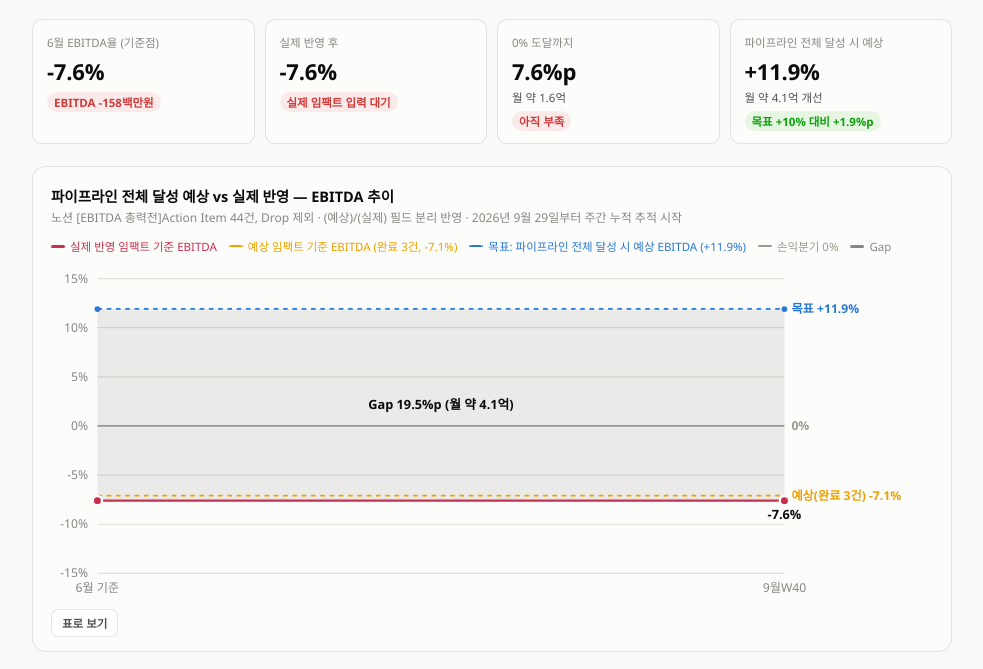
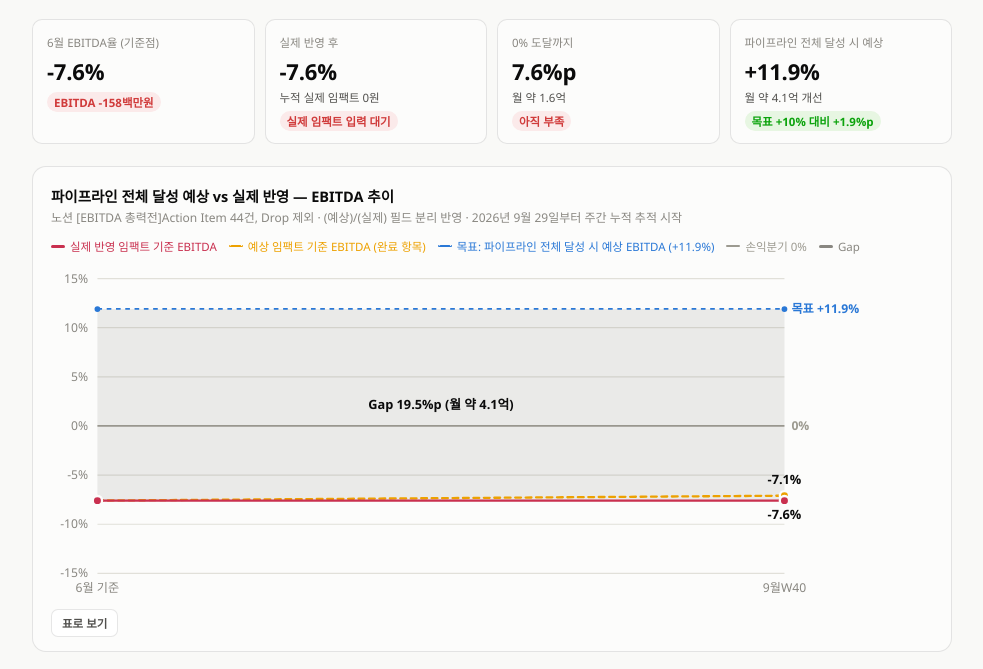
Before and after one commit to ywjangjang/ebitda-dashboard, a plain HTML site: page index.html in a window 1280 px wide. Shown: the part 131-800 px from the top of the page, without its empty margins (148-1131 px from the left). Drawn offline with Linux system fonts and the light colour scheme; a web font is replaced by a local one.

Commit message:
Add files via upload

```diff
--- a/index.html
+++ b/index.html
@@ -194,8 +194,9 @@
     </div>
     <div class="tile">
       <span class="label">실제 반영 후</span>
-      <span class="value">-7.6%</span>
-      <span class="delta critical">실제 임팩트 입력 대기</span>
+      <span class="value" id="tileActVal">-7.6%</span>
+      <span class="sub" id="tileActAmt">누적 실제 임팩트 0원</span>
+      <span class="delta critical" id="tileActDelta">실제 임팩트 입력 대기</span>
     </div>
     <div class="tile">
       <span class="label">0% 도달까지</span>
@@ -219,7 +220,7 @@
       </div>
       <div class="legend">
         <span class="key" style="color:var(--series-red)"><span class="swatch" style="background:var(--series-red)"></span>실제 반영 임팩트 기준 EBITDA</span>
-        <span class="key" style="color:var(--series-yellow)"><span class="swatch dash"></span>예상 임팩트 기준 EBITDA (완료 3건, -7.1%)</span>
+        <span class="key" style="color:var(--series-yellow)"><span class="swatch dash"></span>예상 임팩트 기준 EBITDA (완료 항목)</span>
         <span class="key" id="legendTarget" style="color:var(--series-blue)"><span class="swatch dash"></span>목표: 파이프라인 전체 달성 시 예상 EBITDA (+11.9%)</span>
         <span class="key" id="legendOrig" style="color:var(--text-muted)" hidden><span class="swatch" style="background:none;border-top:2px dotted currentColor;height:0"></span>최초 목표 (+11.9%)</span>
         <span class="key" style="color:var(--baseline)"><span class="swatch solid-line"></span>손익분기 0%</span>
@@ -233,7 +234,7 @@
 
   <div class="callout">
     <span>⚠️</span>
-    <span><b>주의:</b> 파란 점선은 '목표' — Drop 제외 44건을 전부 실현했을 때 기대되는 EBITDA율입니다. 최초 목표(+11.9%)는 전 항목의 "(예상) 월 EBITDA 임팩트" 합계 기준이고, 이후 "(실제) 월 EBITDA 임팩트"가 입력된 항목은 예상 대신 실제 값으로 바꿔 넣어 매주 <b>조정 목표</b>로 다시 계산합니다(실제가 예상보다 작으면 목표 하향, 크면 상향). 조정이 생기면 최초 목표는 회색 점선으로 남겨 비교할 수 있게 했어요. 노란 점선 '예상 임팩트 기준 EBITDA'는 이 중 상태가 '임팩트 적용 완료'인 3건의 (예상) 합계(1,000만원)만 반영한 값으로, 아직 실제 수치가 들어오지 않은 항목의 기대치를 먼저 보여줍니다. 빨간 실선은 "(실제) 월 EBITDA 임팩트"가 실제로 입력된 항목만 반영합니다 — 지금은 '임팩트 적용 완료' 3건을 포함해 이 필드가 아직 아무 항목에도 입력되지 않아서 실제 선이 베이스라인에 그대로 머물러 있어요. 담당자가 실제 수치를 입력하면 다음 갱신부터 반영됩니다.</span>
+    <span><b>주의:</b> 파란 점선은 '목표' — Drop 제외 44건을 전부 실현했을 때 기대되는 EBITDA율입니다. 최초 목표(+11.9%)는 전 항목의 "(예상) 월 EBITDA 임팩트" 합계 기준이고, 이후 "(실제) 월 EBITDA 임팩트"가 입력된 항목은 예상 대신 실제 값으로 바꿔 넣어 매주 <b>조정 목표</b>로 다시 계산합니다(실제가 예상보다 작으면 목표 하향, 크면 상향). 조정이 생기면 최초 목표는 회색 점선으로 남겨 비교할 수 있게 했어요. 빨간 실선('실제 반영 임팩트 기준')과 노란 점선('예상 임팩트 기준')은 둘 다 6월 기준(완료 항목 0건)에서 시작해 매주 한 점씩 쌓이는 선이에요 — 노란 선은 상태가 '임팩트 적용 완료'인 항목의 "(예상)" 값만 반영합니다(현재 3건, 1,000만원). 빨간 실선은 "(실제) 월 EBITDA 임팩트"가 실제로 입력된 항목만 반영합니다 — 지금은 '임팩트 적용 완료' 3건을 포함해 이 필드가 아직 아무 항목에도 입력되지 않아서 실제 선이 베이스라인에 그대로 머물러 있어요. 담당자가 실제 수치를 입력하면 다음 갱신부터 반영됩니다.</span>
   </div>
 
   <footer>
@@ -268,16 +269,15 @@
     originalTargetAmt: 405690000, // 최초 목표의 금액: Drop 제외 전체 "(예상) 월 EBITDA 임팩트" 합계(원). originalTarget과 함께 갱신할 것.
     baselineEbitda: -158000000, // 6월 EBITDA(원) — 0% 도달까지 필요한 금액 계산용
     revenueBase: 2079000000, // 6월 매출액(역산) — 약 2,079만원 = EBITDA율 1%p의 100배
-    expectedFromCompleted: {
-      // 상태가 "임팩트 적용 완료"인 항목만의 "(예상) 월 EBITDA 임팩트" 합계를 베이스라인에 반영한 참고값.
-      // 완료 건수나 합계가 바뀌면 value/amount/count를 다시 계산해서 넣어줄 것.
-      value: -7.1,
-      amount: 10000000,
-      count: 3
-    },
     points: [
       {label:"6월 기준", value:-7.6, cum:0, varAmt:0, detail:"BBR 확정 실적 (베이스라인)"},
       {label:"9월W40", value:-7.6, cum:0, varAmt:0, detail:"(실제) 월 EBITDA 임팩트 필드가 아직 어느 항목에도 입력되지 않음 — 임팩트 적용완료 3건 포함"}
+    ],
+    // expectedPoints: points와 같은 라벨·길이로 매주 한 점씩 쌓임. 상태가 "임팩트 적용 완료"인 항목의
+    // "(예상) 월 EBITDA 임팩트" 합계를 반영. 6월 기준은 완료 항목 0건이라 points[0]과 같은 값에서 시작.
+    expectedPoints: [
+      {label:"6월 기준", value:-7.6, cum:0, detail:"기준 시점 — 완료된 항목 없음"},
+      {label:"9월W40", value:-7.1, cum:10000000, detail:"상태 '임팩트 적용 완료' 3건의 (예상) 합계 1,000만원 반영"}
     ]
   };
 
@@ -300,16 +300,24 @@
     function sg(v){ return (v>0?"+":"") + v; }
     var adj = Math.abs(c - o) >= 0.05;
     var last = gapTrack.points[gapTrack.points.length-1];
-    document.getElementById("tilePipeVal").textContent = sg(c) + "%";
-    document.getElementById("tilePipeAmt").textContent = "월 약 " + amt(last.targetAmt) + " 개선";
+    function sg1(v){ return (v>0?"+":"") + v.toFixed(1); }
+    document.getElementById("tilePipeVal").textContent = sg1(c) + "%";
+    document.getElementById("tilePipeAmt").textContent = "월 약 " + amt(last.targetAmt) + " 개선" + (adj ? " · 최초 " + sg(o) + "%" : "");
+    // 실제 반영 후: 빨간 선(points) 최신값
+    document.getElementById("tileActVal").textContent = sg1(last.value) + "%";
+    document.getElementById("tileActAmt").textContent = last.cum ? "누적 실제 임팩트 월 " + amt(last.cum) : "누적 실제 임팩트 0원";
+    var ad = document.getElementById("tileActDelta");
+    var basePt = gapTrack.points[0].value;
+    var moved = Math.round((last.value - basePt) * 10) / 10;
+    if (!last.cum) { ad.textContent = "실제 임팩트 입력 대기"; ad.className = "delta critical"; }
+    else { ad.textContent = "6월 대비 " + sg1(moved) + "%p"; ad.className = "delta " + (moved > 0 ? "good" : "critical"); }
     var zeroPp = Math.round(-last.value * 10) / 10;
     var zeroAmt = -gapTrack.baselineEbitda - last.cum;
-    document.getElementById("tileZeroVal").textContent = (zeroPp > 0 ? zeroPp : 0) + "%p";
+    document.getElementById("tileZeroVal").textContent = (zeroPp > 0 ? zeroPp : 0).toFixed(1) + "%p";
     document.getElementById("tileZeroAmt").textContent = zeroAmt > 0 ? "월 약 " + amt(zeroAmt) : "도달 완료";
     var dl = document.getElementById("tilePipeDelta");
     var diff = Math.round((c - 10) * 10) / 10;
     dl.textContent = "목표 +10% 대비 " + sg(diff) + "%p";
-    if (adj) document.getElementById("tilePipeLbl").textContent = "파이프라인 전체 달성 시 예상 (최초 " + sg(o) + "%)";
     dl.className = "delta " + (diff >= 0 ? "good" : "critical");
     document.getElementById("legendTarget").lastChild.textContent = (adj ? "조정 목표" : "목표") + ": 파이프라인 전체 달성 시 예상 EBITDA (" + sg(c) + "%)";
     document.getElementById("legendOrig").hidden = !adj;
@@ -346,7 +354,8 @@
 
     var vals = pts.map(function(p){return p.value;})
       .concat(pts.map(function(p){return p.target;}))
-      .concat([orig, gapTrack.expectedFromCompleted.value]);
+      .concat(gapTrack.expectedPoints.map(function(p){return p.value;}))
+      .concat([orig]);
     var yMax = Math.ceil((Math.max.apply(null, vals)+3)/5)*5;
     var yMin = Math.floor((Math.min.apply(null, vals)-3)/5)*5;
     var yTicks = [];
@@ -391,15 +400,19 @@
     var yTarget = yFor(curTarget);
 
     // 예상 임팩트 기준 EBITDA: 상태가 "임팩트 적용 완료"인 항목만의 (예상) 합계를 반영한 참고선.
-    var expInfo = gapTrack.expectedFromCompleted;
-    var expVal = expInfo.value;
-    var yExp = yFor(expVal);
-    svg.appendChild(el("line", {x1:padL, x2:W-padR, y1:yExp, y2:yExp, "stroke-width":1.5, "stroke-dasharray":"4 4", stroke:cssVar("--series-yellow")}));
+    // 예상 임팩트 기준 EBITDA (노랑 점선, 시계열): '임팩트 적용 완료' 항목의 (예상) 합계를 6월 기준부터 주차별로.
+    var expPts = gapTrack.expectedPoints;
+    var expD = expPts.map(function(p,i){ return (i===0?"M":"L") + xFor(i).toFixed(1) + "," + yFor(p.value).toFixed(1); }).join(" ");
+    svg.appendChild(el("path", {d:expD, class:"actual-line", style:"stroke:" + cssVar("--series-yellow") + ";stroke-dasharray:5 4"}));
+    var expDots = expPts.map(function(p,i){
+      var c = el("circle", {cx:xFor(i), cy:yFor(p.value), r:4, class:"actual-dot", style:"fill:" + cssVar("--series-yellow")});
+      svg.appendChild(c); return c;
+    });
+    var yExp = yFor(expPts[expPts.length-1].value);
 
     // Right-margin labels, nudged apart so they never overlap
     var mLabels = [
       {y:yTarget, text:(adjusted ? "조정 목표 " : "목표 ") + sgn(curTarget) + "%", color:cssVar("--series-blue")},
-      {y:yExp, text:"예상(완료 " + expInfo.count + "건) " + sgn(expVal) + "%", color:cssVar("--series-yellow")},
       {y:yFor(0), text:"0%", color:cssVar("--baseline")}
     ];
     if (adjusted) mLabels.push({y:yOrig, text:"최초 목표 " + sgn(orig) + "%", color:cssVar("--text-muted")});
@@ -427,15 +440,23 @@
     var lastGap = curTarget - pts[lastI].value;
     var lastX = xFor(lastI), lastY = yFor(pts[lastI].value);
     // Current-value label above/below the last dot, avoiding reference lines.
-    var endYAvoid = [yTarget, yExp].concat(adjusted ? [yOrig] : []);
-    function endYClear(y){ return endYAvoid.every(function(a){ return Math.abs(y - a) > 11; }); }
-    var endYCandidates = [lastY - 10, lastY + 16, lastY - 24, lastY + 30];
-    var endY = endYCandidates.filter(endYClear)[0];
-    if (endY === undefined) endY = lastY + 16;
-    var endLbl = el("text", {x:lastX, y:endY, class:"value-label", "text-anchor":"middle"});
+    // 실제(빨강)·예상(노랑) 끝점 라벨: 더 높은 쪽을 점 위로, 낮은 쪽을 점 아래로 놓아 서로 밀어낸다.
+    var refYs = [yTarget].concat(adjusted ? [yOrig] : []);
+    function clearOfRefs(y, dir){
+      for (var n=0; n<4 && refYs.some(function(a){ return Math.abs(y - a) <= 11; }); n++) y += dir*14;
+      return y;
+    }
+    var actLblY, expLblY2;
+    if (lastY <= yExp) { actLblY = clearOfRefs(lastY - 10, -1); expLblY2 = clearOfRefs(yExp + 16, 1); }
+    else { actLblY = clearOfRefs(lastY + 16, 1); expLblY2 = clearOfRefs(yExp - 10, -1); }
+    var endLbl = el("text", {x:lastX, y:actLblY, class:"value-label", "text-anchor":"middle"});
     endLbl.setAttribute("fill", cssVar("--series-red"));
     endLbl.textContent = sgn(pts[lastI].value) + "%";
     svg.appendChild(endLbl);
+    var expEndLbl = el("text", {x:lastX, y:expLblY2, class:"value-label", "text-anchor":"middle"});
+    expEndLbl.setAttribute("fill", cssVar("--series-yellow"));
+    expEndLbl.textContent = sgn(expPts[lastI].value) + "%";
+    svg.appendChild(expEndLbl);
 
     var gapMidX = (xFor(0) + lastX) / 2;
     var midTargetY = (yFor(pts[0].target) + yTarget) / 2;
@@ -454,26 +475,26 @@
       svg.appendChild(dot);
       var hit = el("rect", {x:cx-14, y:padT, width:28, height:plotH, class:"hit"});
       hit.addEventListener("mouseenter", function(){
-        dot.classList.add("hover");
+        dot.classList.add("hover"); expDots[i].classList.add("hover");
         cross.setAttribute("x1", cx); cross.setAttribute("x2", cx); cross.setAttribute("opacity", 1);
         var rect = svg.getBoundingClientRect();
         var scale = rect.width / W;
         var gap = p.target - p.value;
         var tgtLine = "조정 목표 <b>" + sgn(p.target) + "%</b> · 월 " + amt(p.targetAmt) + " 개선 (최초 " + sgn(orig) + "%, 실제−예상 " + won(p.varAmt) + ")";
-        showTooltip(rect.left + cx*scale, rect.top + cy*scale, "<b>" + p.label + "</b> · EBITDA " + sgn(p.value) + "%<br>" + p.detail + "<br>" + tgtLine + "<br>조정 목표 대비 Gap: <b>" + gap.toFixed(1) + "%p</b> (월 약 " + amt(p.gapAmt) + ")");
+        showTooltip(rect.left + cx*scale, rect.top + cy*scale, "<b>" + p.label + "</b> · EBITDA " + sgn(p.value) + "%<br>" + p.detail + "<br>예상 임팩트 기준 " + sgn(expPts[i].value) + "% — " + expPts[i].detail + "<br>" + tgtLine + "<br>조정 목표 대비 Gap: <b>" + gap.toFixed(1) + "%p</b> (월 약 " + amt(p.gapAmt) + ")");
       });
       hit.addEventListener("mouseleave", function(){
-        dot.classList.remove("hover"); cross.setAttribute("opacity", 0); hideTooltip();
+        dot.classList.remove("hover"); expDots[i].classList.remove("hover"); cross.setAttribute("opacity", 0); hideTooltip();
       });
       svg.appendChild(hit);
     });
 
     var t2 = document.getElementById("tableGap");
-    var rows = pts.map(function(p){
+    var rows = pts.map(function(p, i){
       var gap = p.target - p.value;
-      return "<tr><td>" + p.label + "</td><td>" + p.cum.toLocaleString("ko-KR") + "원</td><td>" + sgn(p.value) + "%</td><td>" + won(p.varAmt) + "</td><td>" + sgn(p.target) + "% (월 " + amt(p.targetAmt) + ")</td><td>" + gap.toFixed(1) + "%p (월 " + amt(p.gapAmt) + ")</td><td>" + p.detail + "</td></tr>";
+      return "<tr><td>" + p.label + "</td><td>" + p.cum.toLocaleString("ko-KR") + "원</td><td>" + sgn(p.value) + "%</td><td>" + sgn(expPts[i].value) + "%</td><td>" + won(p.varAmt) + "</td><td>" + sgn(p.target) + "% (월 " + amt(p.targetAmt) + ")</td><td>" + gap.toFixed(1) + "%p (월 " + amt(p.gapAmt) + ")</td><td>" + p.detail + "</td></tr>";
     }).join("");
-    t2.innerHTML = "<table><caption>조정 목표(최초 " + sgn(orig) + "%에서 실제 입력분 대체) 대비 실제 반영 추이</caption><thead><tr><th>시점</th><th>누적 실제 임팩트</th><th>실제 EBITDA율</th><th>실제−예상 차이</th><th>조정 목표</th><th>조정 목표 대비 Gap</th><th>비고</th></tr></thead><tbody>" + rows + "</tbody></table>";
+    t2.innerHTML = "<table><caption>조정 목표(최초 " + sgn(orig) + "%에서 실제 입력분 대체) 대비 실제 반영 추이</caption><thead><tr><th>시점</th><th>누적 실제 임팩트</th><th>실제 EBITDA율</th><th>예상 임팩트 기준</th><th>실제−예상 차이</th><th>조정 목표</th><th>조정 목표 대비 Gap</th><th>비고</th></tr></thead><tbody>" + rows + "</tbody></table>";
   })();
 
   // table toggles
```
